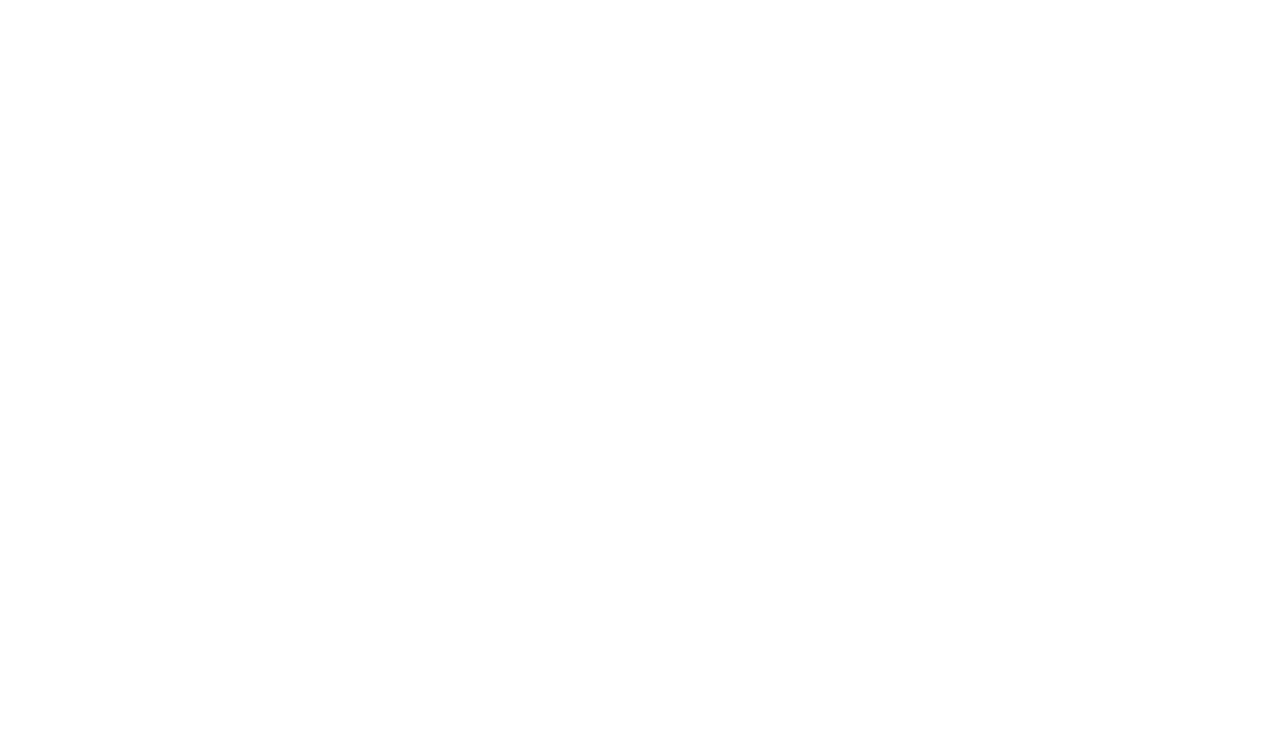
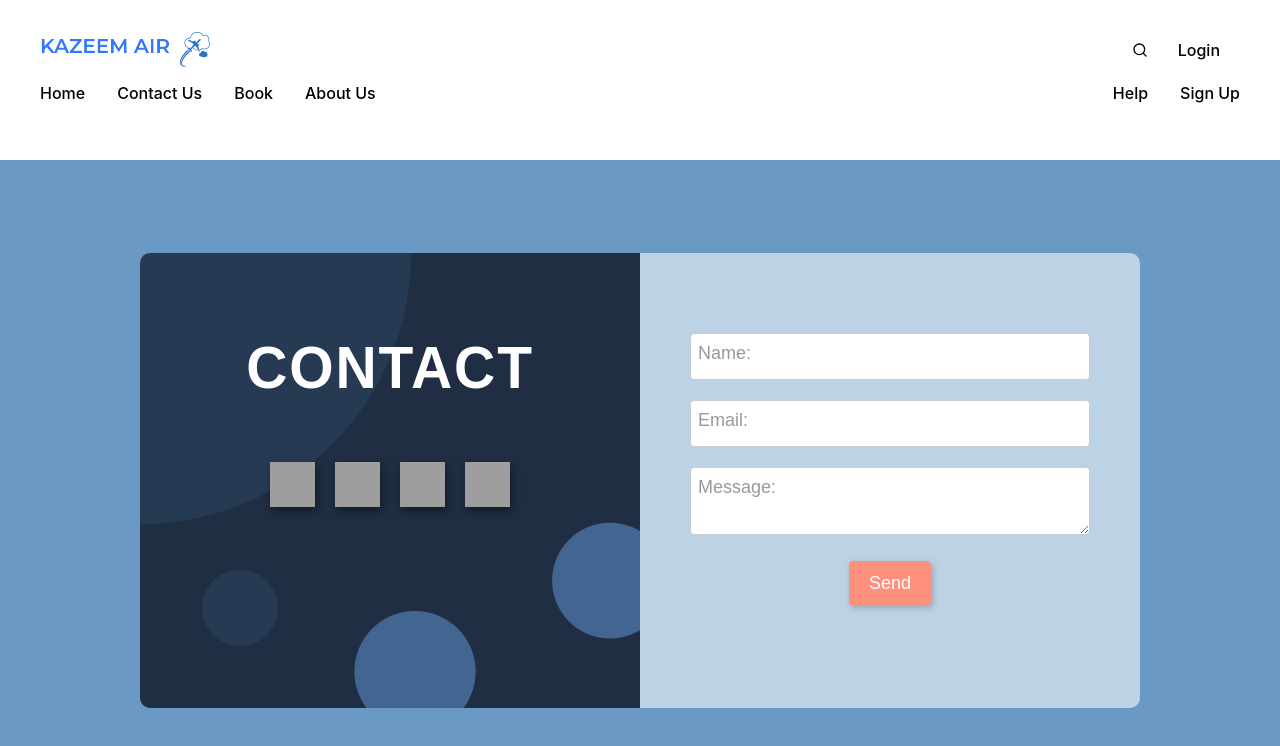
Before and after one commit to CSC-DevConnect/kazeem-air-service-frontend, a React (Create React App) app: page /contact in a window 1280 px wide. Before the commit this address had no page. Shown: the top 746 px of the page. Built offline with nearby package versions, Linux system fonts and the light colour scheme; grey boxes are pictures that could not be loaded.

Commit message:
update codebase

```diff
--- a/src/App.tsx
+++ b/src/App.tsx
@@ -10,6 +10,7 @@
   SignUp,
 } from "./routes";
 import OwnerRoute from "./routes/about/about.route";
+import Contact from "./routes/contact/contact.route";
 
 function App() {
   return (
@@ -20,6 +21,7 @@
           <Route path="/dashboard" element={<Dashboard />} />
           <Route path="/book" element={<Book />} />
           <Route path="/about" element={<OwnerRoute />} />
+          <Route path="/contact" element={<Contact />} />
           <Route path="/offer/:id" element={<BookDetails />} />
         </Route>
         <Route path="/signin" element={<SignIn />} />
--- a/src/components/nav/nav.component.tsx
+++ b/src/components/nav/nav.component.tsx
@@ -16,7 +16,7 @@
           <NavItemLink to="/">home</NavItemLink>
         </NavItem>
         <NavItem>
-          <NavItemLink to="/#manage">manage</NavItemLink>
+          <NavItemLink to="/contact">contact us</NavItemLink>
         </NavItem>
         <NavItem>
           <NavItemLink to="/book">book</NavItemLink>
--- /dev/null
+++ b/src/routes/contact/contact.route.tsx
@@ -0,0 +1,67 @@
+import React from "react";
+import { ContactContainer } from "./contact.styles";
+
+const Contact = () => {
+  return (
+    <ContactContainer>
+      <div className="contact-box">
+        <div className="contact-links">
+          <h2>CONTACT</h2>
+          <div className="links">
+            <div className="link">
+              <a>
+                <img
+                  src="https://i.postimg.cc/m2mg2Hjm/linkedin.png"
+                  alt="linkedin"
+                />
+              </a>
+            </div>
+            <div className="link">
+              <a>
+                <img
+                  src="https://i.postimg.cc/YCV2QBJg/github.png"
+                  alt="github"
+                />
+              </a>
+            </div>
+            <div className="link">
+              <a>
+                <img
+                  src="https://i.postimg.cc/W4Znvrry/codepen.png"
+                  alt="codepen"
+                />
+              </a>
+            </div>
+            <div className="link">
+              <a>
+                <img
+                  src="https://i.postimg.cc/NjLfyjPB/email.png"
+                  alt="email"
+                />
+              </a>
+            </div>
+          </div>
+        </div>
+        <div className="contact-form-wrapper">
+          <form>
+            <div className="form-item">
+              <input type="text" name="sender" required />
+              <label>Name:</label>
+            </div>
+            <div className="form-item">
+              <input type="text" name="email" required />
+              <label>Email:</label>
+            </div>
+            <div className="form-item">
+              <textarea className="" name="message" required></textarea>
+              <label>Message:</label>
+            </div>
+            <button className="submit-btn">Send</button>
+          </form>
+        </div>
+      </div>
+    </ContactContainer>
+  );
+};
+
+export default Contact;
--- /dev/null
+++ b/src/routes/contact/contact.styles.tsx
@@ -0,0 +1,196 @@
+import styled from "styled-components";
+
+export const ContactContainer = styled.section`
+  background-color: #6a9ac4;
+  display: flex;
+  justify-content: center;
+  align-items: center;
+  height: 80vh;
+
+
+.contact-box {
+  width: clamp(100px, 90%, 1000px);
+  margin: 80px 50px;
+  display: flex;
+  flex-wrap: wrap;
+}
+
+.contact-links, .contact-form-wrapper {
+  width: 50%;
+  padding: 8% 5% 10% 5%;
+}
+
+
+.contact-links {
+  background-color: #1f2e43;
+  background:
+    radial-gradient(
+      circle at 55% 92%, #426691 0 12%, transparent 12.2%
+    ),
+    radial-gradient(
+      circle at 94% 72%, #426691 0 10%, transparent 10.2%
+    ),
+    radial-gradient(
+      circle at 20% max(78%, 350px), #263a53 0 7%, transparent 7.2%
+    ),
+    radial-gradient(
+      circle at 0% 0%, #263a53 0 40%, transparent 40.2%
+    ),
+    #1f2e43;
+  border-radius: 10px 0 0 10px;
+}
+
+.contact-form-wrapper {
+  background-color: #ffffff8f;
+  border-radius: 0 10px 10px 0;
+}
+
+@media only screen and (max-width: 800px) {
+  .contact-links, .contact-form-wrapper {
+    width: 100%;
+  }
+
+  .contact-links {
+    border-radius: 10px 10px 0 0;
+  }
+
+  .contact-form-wrapper {
+    border-radius: 0 0 10px 10px;
+  }
+}
+
+@media only screen and (max-width: 400px) {
+  .contact-box {
+    width: 95%;
+    margin: 8% 5%;
+  }
+}
+
+h2 {
+  font-family: 'Arimo', sans-serif;
+  color: #fff;
+  font-size: clamp(30px, 6vw, 60px);
+  letter-spacing: 2px;
+  text-align: center;
+  transform: scale(.95, 1);
+}
+
+.links {
+  display: flex;
+  flex-wrap: wrap;
+  justify-content: center;
+  padding-top: 50px;
+}
+
+.link {
+  margin: 10px;
+  cursor: pointer;
+}
+
+img {
+  width: 45px;
+  height: 45px;
+  filter:
+    hue-rotate(220deg)
+    drop-shadow(2px 4px 4px #0006);
+  transition: 0.2s;
+  user-select: none;
+}
+
+img:hover {
+  transform: scale(1.1, 1.1);
+}
+
+img:active {
+  transform: scale(1.1, 1.1);
+  filter:
+    hue-rotate(220deg)
+    drop-shadow(2px 4px 4px #222)
+    sepia(0.3);
+}
+
+.form-item {
+  position: relative;
+}
+
+label, input, textarea {
+  font-family: 'Poppins', sans-serif;
+}
+
+label {
+  position: absolute;
+  top: 10px;
+  left: 2%;
+  color: #999;
+  font-size: clamp(14px, 1.5vw, 18px);
+  pointer-events: none;
+  user-select: none;
+}
+
+input, textarea {
+  width: 100%;
+  outline: 0;
+  border: 1px solid #ccc;
+  border-radius: 4px;
+  margin-bottom: 20px;
+  padding: 12px;
+  font-size: clamp(15px, 1.5vw, 18px);
+}
+
+input:focus+label,
+input:valid+label,
+textarea:focus+label,
+textarea:valid+label {
+  font-size: clamp(13px, 1.3vw, 16px);
+  color: #777;
+  top: -20px;
+  transition: all .225s ease;
+}
+
+.submit-btn {
+  background-color: #fd917e;
+  filter: drop-shadow(2px 2px 3px #0003);
+  color: #fff;
+  font-family: "Poppins",sans-serif;
+  font-size: clamp(16px, 1.6vw, 18px);
+  display: block;
+  padding: 12px 20px;
+  margin: 2px auto;
+  border: none;
+  border-radius: 4px;
+  cursor: pointer;
+  user-select: none;
+  transition: 0.2s;
+}
+
+.submit-btn:hover {
+  transform: scale(1.1, 1.1);
+}
+
+.submit-btn:active {
+  transform: scale(1.1, 1.1);
+  filter: sepia(0.5);
+}
+
+@media only screen and (max-width: 800px) {
+  h2 {
+    font-size: clamp(40px, 10vw, 60px);
+  }
+}
+
+@media only screen and (max-width: 400px) {
+  h2 {
+    font-size: clamp(30px, 12vw, 60px);
+  }
+
+  .links {
+    padding-top: 30px;
+  }
+
+  img {
+    width: 38px;
+    height: 38px;
+  }
+}
+
+`;
```
